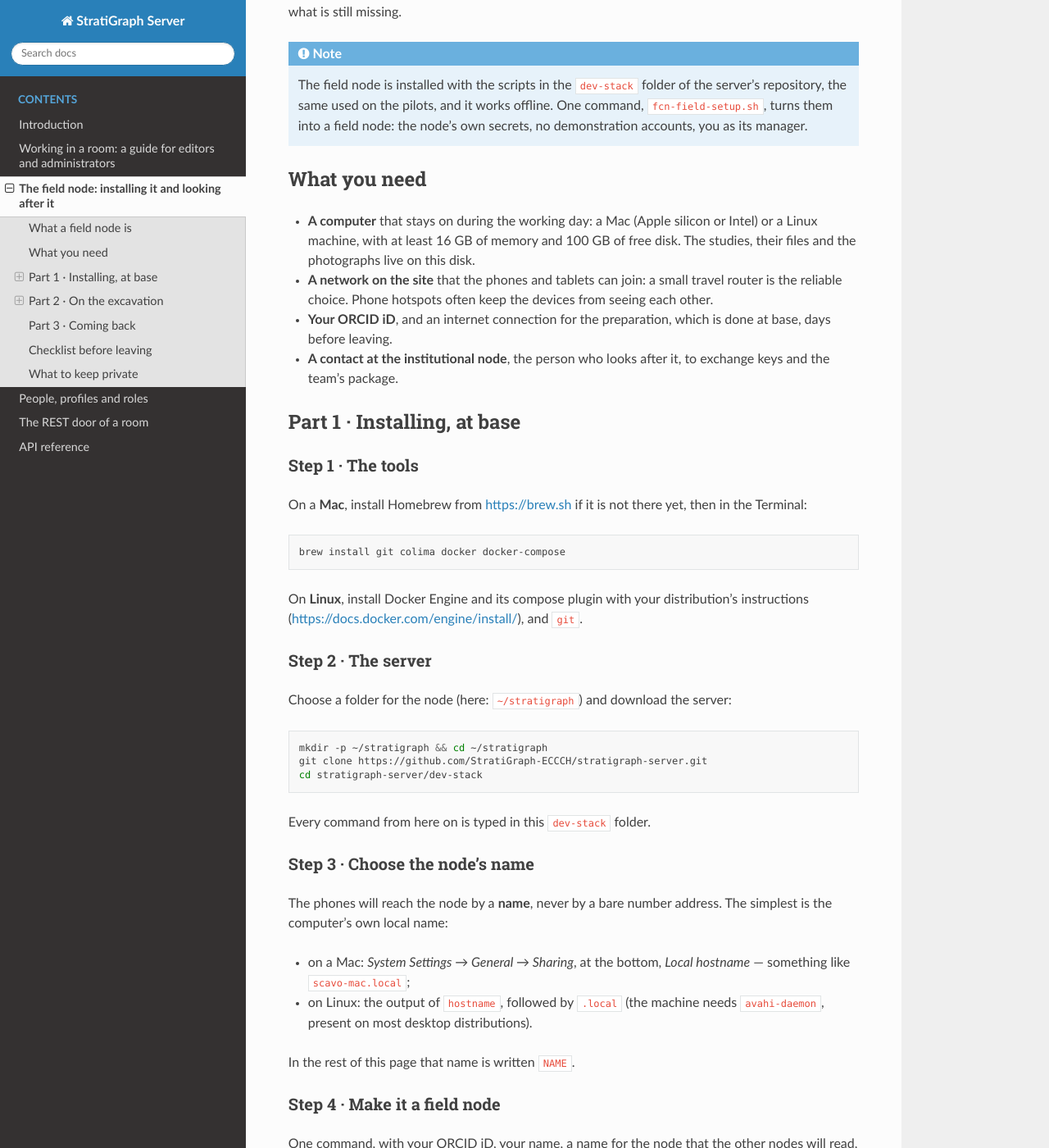
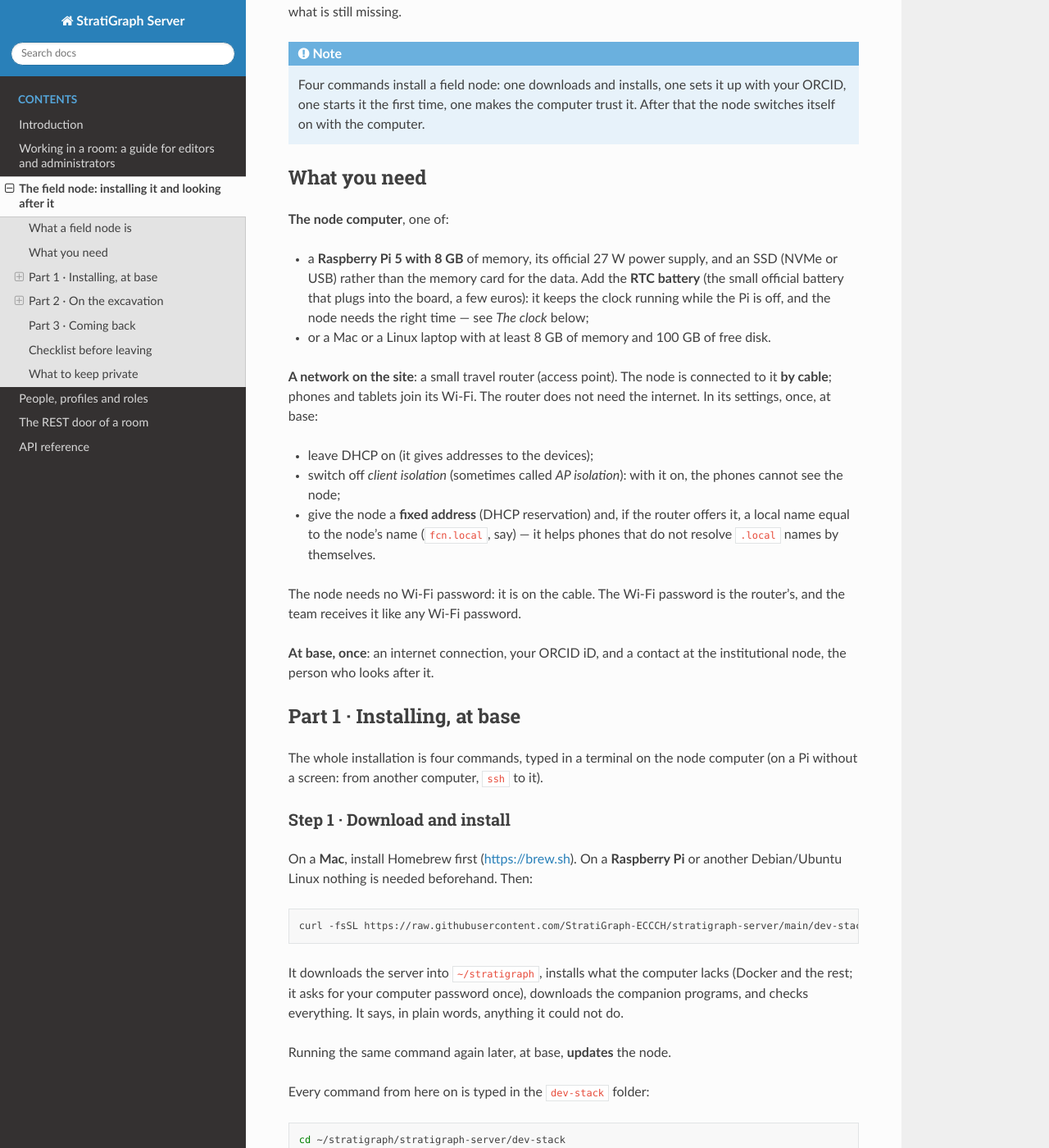
Before and after one commit to StratiGraph-ECCCH/stratigraph-server-doc, a Sphinx documentation site: the page built from docs/field-node.rst, in a window 1280 px wide and 1400 px high, scrolled down 686 px. Shown: the whole window at 82% size. Built offline with Sphinx 7.4.7 and the Read the Docs theme 3.1.0, drawn with Linux system fonts in a browser that asks for light colours; some of the changed text lies outside the part shown.

Commit message:
The field node in four commands (download and install, set up once, first start, trust), the node switching itself on, the network on the site (cable to the access point, no Wi-Fi password on the node) and the clock (RTC battery on a Pi)

```diff
--- a/docs/field-node.rst
+++ b/docs/field-node.rst
@@ -40,145 +40,130 @@ The node holds you to the safe defaults of its kind and tells you, in the
 console's *Node health* panel, what is still missing.
 
 .. note::
-   The field node is installed with the scripts in the ``dev-stack`` folder of
-   the server's repository, the same used on the pilots, and it works offline.
-   One command, ``fcn-field-setup.sh``, turns them into a field node: the
-   node's own secrets, no demonstration accounts, you as its manager.
+   Four commands install a field node: one downloads and installs, one sets it
+   up with your ORCID, one starts it the first time, one makes the computer
+   trust it. After that the node switches itself on with the computer.
 
 What you need
 -------------
 
-* **A computer** that stays on during the working day: a Mac (Apple silicon or
-  Intel) or a Linux machine, with at least 16 GB of memory and 100 GB of free
-  disk. The studies, their files and the photographs live on this disk.
-* **A network on the site** that the phones and tablets can join: a small
-  travel router is the reliable choice. Phone hotspots often keep the devices
-  from seeing each other.
-* **Your ORCID iD**, and an internet connection for the preparation, which is
-  done at base, days before leaving.
-* **A contact at the institutional node**, the person who looks after it, to
-  exchange keys and the team's package.
+**The node computer**, one of:
+
+* a **Raspberry Pi 5 with 8 GB** of memory, its official 27 W power supply, and
+  an SSD (NVMe or USB) rather than the memory card for the data. Add the
+  **RTC battery** (the small official battery that plugs into the board, a few
+  euros): it keeps the clock running while the Pi is off, and the node needs
+  the right time — see *The clock* below;
+* or a Mac or a Linux laptop with at least 8 GB of memory and 100 GB of free
+  disk.
+
+**A network on the site**: a small travel router (access point). The node is
+connected to it **by cable**; phones and tablets join its Wi-Fi. The router does
+not need the internet. In its settings, once, at base:
+
+* leave DHCP on (it gives addresses to the devices);
+* switch off *client isolation* (sometimes called *AP isolation*): with it on,
+  the phones cannot see the node;
+* give the node a **fixed address** (DHCP reservation) and, if the router
+  offers it, a local name equal to the node's name (``fcn.local``, say) — it
+  helps phones that do not resolve ``.local`` names by themselves.
+
+The node needs no Wi-Fi password: it is on the cable. The Wi-Fi password is the
+router's, and the team receives it like any Wi-Fi password.
+
+**At base, once**: an internet connection, your ORCID iD, and a contact at the
+institutional node, the person who looks after it.
 
 Part 1 · Installing, at base
 ----------------------------
 
-Step 1 · The tools
-~~~~~~~~~~~~~~~~~~
+The whole installation is four commands, typed in a terminal on the node
+computer (on a Pi without a screen: from another computer, ``ssh`` to it).
 
-On a **Mac**, install Homebrew from https://brew.sh if it is not there yet, then
-in the Terminal:
+Step 1 · Download and install
+~~~~~~~~~~~~~~~~~~~~~~~~~~~~~
+
+On a **Mac**, install Homebrew first (https://brew.sh). On a **Raspberry Pi** or
+another Debian/Ubuntu Linux nothing is needed beforehand. Then:
 
 .. code-block:: bash
 
-   brew install git colima docker docker-compose
+   curl -fsSL https://raw.githubusercontent.com/StratiGraph-ECCCH/stratigraph-server/main/dev-stack/fcn-get.sh | bash
 
-On **Linux**, install Docker Engine and its compose plugin with your
-distribution's instructions (https://docs.docker.com/engine/install/), and
-``git``.
+It downloads the server into ``~/stratigraph``, installs what the computer lacks
+(Docker and the rest; it asks for your computer password once), downloads the
+companion programs, and checks everything. It says, in plain words, anything it
+could not do.
 
-Step 2 · The server
-~~~~~~~~~~~~~~~~~~~
+Running the same command again later, at base, **updates** the node.
 
-Choose a folder for the node (here: ``~/stratigraph``) and download the server:
+Every command from here on is typed in the ``dev-stack`` folder:
 
 .. code-block:: bash
 
-   mkdir -p ~/stratigraph && cd ~/stratigraph
-   git clone https://github.com/StratiGraph-ECCCH/stratigraph-server.git
-   cd stratigraph-server/dev-stack
+   cd ~/stratigraph/stratigraph-server/dev-stack
 
-Every command from here on is typed in this ``dev-stack`` folder.
-
-Step 3 · Choose the node's name
-~~~~~~~~~~~~~~~~~~~~~~~~~~~~~~~
-
-The phones will reach the node by a **name**, never by a bare number address.
-The simplest is the computer's own local name:
-
-* on a Mac: *System Settings → General → Sharing*, at the bottom, *Local
-  hostname* — something like ``scavo-mac.local``;
-* on Linux: the output of ``hostname``, followed by ``.local`` (the machine needs
-  ``avahi-daemon``, present on most desktop distributions).
-
-In the rest of this page that name is written ``NAME``.
-
-Step 4 · Make it a field node
-~~~~~~~~~~~~~~~~~~~~~~~~~~~~~
-
-One command, with your ORCID iD, your name, a name for the node that the other
-nodes will read, and ``NAME``:
-
-.. code-block:: bash
-
-   ./fcn-field-setup.sh --orcid 0000-0000-0000-0000 --name "Your Name" \
-       --node-name scavo-2027 --host NAME
-
-It writes the node's configuration file, ``.env.dev``, and:
-
-* generates the node's **own secrets** (the administrator of the sign-in
-  service, the keys of the file store, the server's key), long and random. It
-  never prints them;
-* declares the node a **field node**, with fictitious test people switched off;
-* makes **you** its manager, by your ORCID iD;
-* prepares the sign-in service **without demonstration accounts**: the only
-  person the node knows at the start is you.
-
-``.env.dev`` stays on this computer, readable only by you. Keep a copy of it in a
-safe place (an encrypted USB stick, your institution's password manager):
-without it the node cannot be rebuilt.
-
-Running the command again is harmless: secrets already set are kept, and a
-second ``--orcid`` adds a second manager to the list.
-
-At the end it prints the two things still to do: register the node with ORCID
-(step 5) and start it (step 6).
-
-Step 5 · Register the node with ORCID
+Step 2 · Register the node with ORCID
 ~~~~~~~~~~~~~~~~~~~~~~~~~~~~~~~~~~~~~
 
 The node must sign you in with ORCID once, at base, before it can give anybody a
 field password: a node attests only the identities ORCID verified.
 
-1. Sign in at https://orcid.org, open *Developer tools*, and register a public
-   API client.
-2. As redirect URI, write the line ``fcn-field-setup.sh`` printed::
+Sign in at https://orcid.org, open *Developer tools*, and register a public API
+client with this redirect URI, where ``NAME`` is the node's network name — the
+computer's name followed by ``.local`` (``fcn.local`` for a Pi called ``fcn``)::
 
-      https://NAME:8443/auth/realms/em-dev/broker/orcid/endpoint
+   https://NAME:8443/auth/realms/em-dev/broker/orcid/endpoint
 
-3. Open ``.env.dev`` with a text editor (on a Mac: ``open -e .env.dev``) and add
-   at the end the *client ID* and the *client secret* ORCID gives you::
+Keep the *client ID* and the *client secret* at hand for the next step.
 
-      ORCID_CLIENT_ID=APP-…
-      ORCID_CLIENT_SECRET=…
-
-Step 6 · Prepare and start
-~~~~~~~~~~~~~~~~~~~~~~~~~~
+Step 3 · Set the node up, once
+~~~~~~~~~~~~~~~~~~~~~~~~~~~~~~
 
 .. code-block:: bash
 
-   ./fcn-install.sh NAME
-   ./fcn-up.sh NAME
+   ./fcn-field-setup.sh
 
-``fcn-install.sh`` checks the machine, downloads the companion repositories it
-needs, and tells you in plain words anything that is missing — it never installs
-system software by itself. ``fcn-up.sh`` starts everything, and on a field node
-it also creates your account. The first start takes several minutes (the images
-are built); after that a start takes about fifteen seconds.
+It asks, one at a time: your ORCID iD, your name, a name for the node that the
+other nodes will read (``scavo-2027``), its network name (it proposes the
+computer's), the ORCID client ID and secret (the secret does not show while you
+type), and whether the node must **switch itself on** every time the computer
+is switched on — answer yes.
 
-Step 7 · Trust the node's certificate on this computer
-~~~~~~~~~~~~~~~~~~~~~~~~~~~~~~~~~~~~~~~~~~~~~~~~~~~~~~~
+Then it:
 
-The node makes its own certificate, and every device must trust it once:
+* generates the node's **own secrets**, long and random, and never prints them;
+* declares the node a **field node**, with fictitious test people switched off;
+* makes **you** its manager, by your ORCID iD;
+* prepares the sign-in service **without demonstration accounts**.
+
+Everything is written in ``.env.dev``, readable only by you. Keep a copy of it
+in a safe place (an encrypted USB stick, your institution's password manager):
+without it the node cannot be rebuilt. Running the command again asks only what
+is still missing — the ORCID client, for instance, if you skipped it.
+
+Step 4 · Start it, the first time
+~~~~~~~~~~~~~~~~~~~~~~~~~~~~~~~~~
+
+.. code-block:: bash
+
+   ./fcn-up.sh
+
+The first start builds the programs: on a Raspberry Pi it takes a long while
+(tens of minutes), on a laptop a few minutes. It needs the internet this once. From
+then on the node starts by itself at every power-on, in a few minutes, with or
+without a network.
+
+Then make this computer trust the node's certificate (it asks for your computer
+password):
 
 .. code-block:: bash
 
    ./fcn-trust-ca.sh
 
-It asks for your computer password, because it writes into the system's list of
-trusted certificates. Then open https://NAME:8443/em/rooms/ — the node's front
-door — in the browser.
+and open https://NAME:8443/em/rooms/ — the node's front door — in the browser.
 
-Step 8 · Become the node's manager
+Step 5 · Become the node's manager
 ~~~~~~~~~~~~~~~~~~~~~~~~~~~~~~~~~~
 
 1. Open the console, https://NAME:8443/em/admin/ , and choose *Sign in with
@@ -213,8 +198,8 @@ accepted. It is done by the two managers, on the phone or face to face.
    set. If they do not, remove the entry and start again: somebody pasted the
    wrong key.
 
-Step 10 · Bring the team in
-~~~~~~~~~~~~~~~~~~~~~~~~~~~
+Step 7 · Bring the team in
+~~~~~~~~~~~~~~~~~~~~~~~~~~
 
 1. On the **institutional** node, its manager opens *Transfers → Prepare a
    package*, ticks the rooms that go to the field (and adds any other ORCID iD),
@@ -230,8 +215,8 @@ Step 10 · Bring the team in
 Passwords never travel in a package: every person receives one from the node
 they are working on.
 
-Step 11 · Prepare the phones and tablets
-~~~~~~~~~~~~~~~~~~~~~~~~~~~~~~~~~~~~~~~~
+Step 8 · Prepare the phones and tablets
+~~~~~~~~~~~~~~~~~~~~~~~~~~~~~~~~~~~~~~~
 
 The camera, the microphone and the GPS work in the browser only on a connection
 the device trusts. Every phone and tablet that will record must trust the node's
@@ -256,22 +241,39 @@ Part 2 · On the excavation
 Each morning
 ~~~~~~~~~~~~
 
-1. Switch on the router, then the node computer.
-2. From the ``dev-stack`` folder: ``./fcn-up.sh NAME``. Everything you left the
-   evening before is there: studies, rooms and files persist between starts.
-3. Open https://NAME:8443/em/rooms/ on one device to check that the node answers.
+1. Switch on the router, then the node computer. The node starts by itself:
+   after a few minutes it answers.
+2. Open https://NAME:8443/em/rooms/ on one device to check that it does.
+   Everything you left the evening before is there: studies, rooms, files, and
+   the people with their field passwords.
+
+If it does not answer after five minutes, the record of the last start
+is in ``dev-stack/fcn-boot.log``; ``./fcn-up.sh --offline`` starts it by hand.
 
 Each evening
 ~~~~~~~~~~~~
 
-From the ``dev-stack`` folder: ``./fcn-down.sh``. It stops the services and keeps
-every datum. Then copy the node's data to an external disk if your institution's
+Switch the computer off the normal way (on a Pi: ``sudo poweroff``, or the
+button on the Pi 5). The node stops with it, gently, and keeps every datum.
+Pulling the plug of a running Pi is what to avoid: the last minutes of work can
+be lost. Copy the node's data to an external disk if your institution's
 procedure asks for it.
 
 .. warning::
    ``./fcn-down.sh --wipe`` **erases** the node's data: studies, rooms, files,
    accounts and the certificate. It exists for tests. It is never used on a
    node that holds a campaign.
+
+The clock
+~~~~~~~~~
+
+The node and the phones must agree on the time: the node's certificate and
+every sign-in carry a date, and a phone refuses a certificate that, by its own
+clock, has expired. With the internet a computer sets its clock by itself; on
+the excavation it cannot. A Mac or a laptop keeps time while off. A Raspberry
+Pi keeps it **only with the RTC battery**: without it, every morning the Pi
+starts from the time it was switched off, many hours behind, and the phones
+refuse the node. With the battery in place, nothing to do.
 
 When somebody forgets the password
 ~~~~~~~~~~~~~~~~~~~~~~~~~~~~~~~~~~
@@ -315,9 +317,11 @@ Part 3 · Coming back
 Checklist before leaving
 ------------------------
 
-* ``EM_NODE_KIND=field`` and ``EM_ALLOW_TEST_PEOPLE=0`` in ``.env.dev``.
-* Development secrets changed before the first start.
-* Demonstration accounts switched off.
+* ``fcn-field-setup.sh`` run before the first start, with your ORCID iD and
+  the ORCID client; automatic start on.
+* Switch the node off and on once at base: it comes back by itself.
+* On a Raspberry Pi, the RTC battery in place.
+* The router: client isolation off, the node on the cable with a fixed address.
 * *Node health*: the card says **field node** and lists nothing in red.
 * The institutional node is in *Trusted nodes*, fingerprints compared.
 * The team's package received; every person has a field password, yours too.
```
Also changed, not shown: other parts of docs/field-node.rst (+3 -3 lines).
